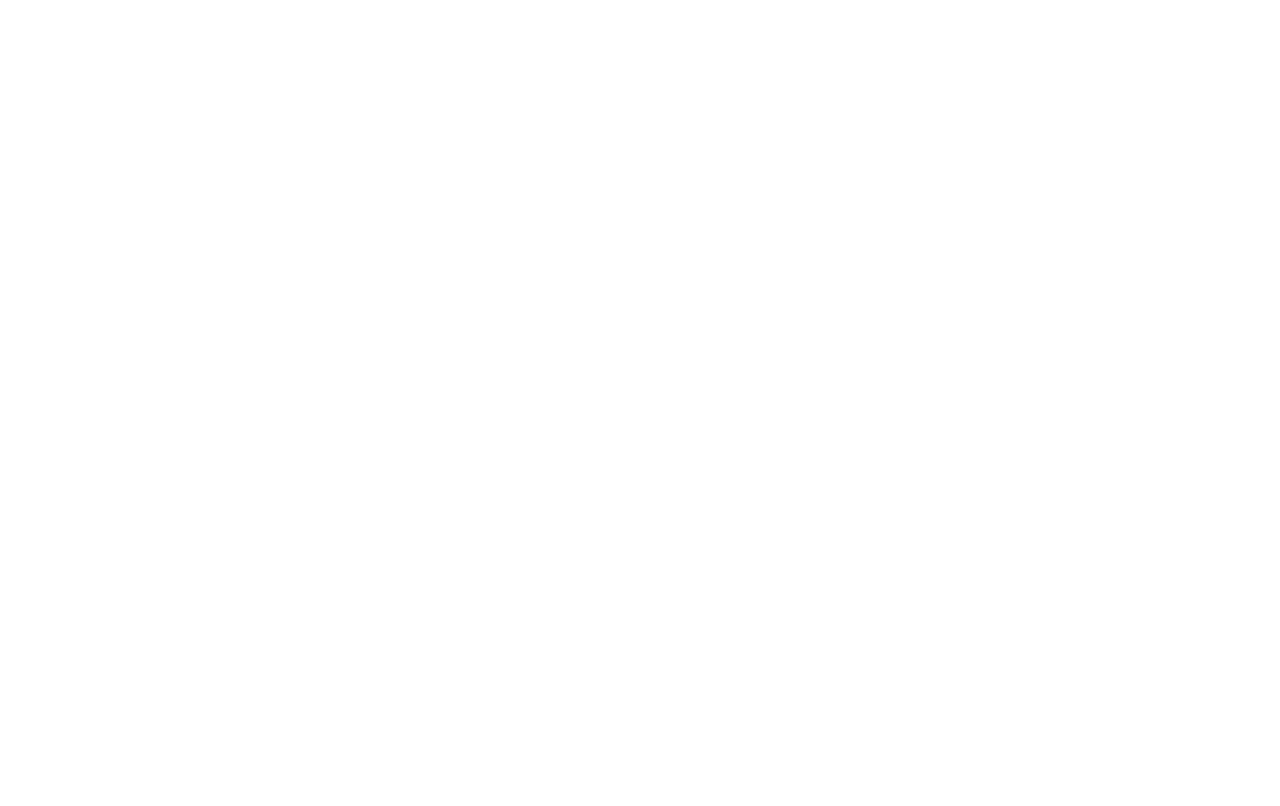
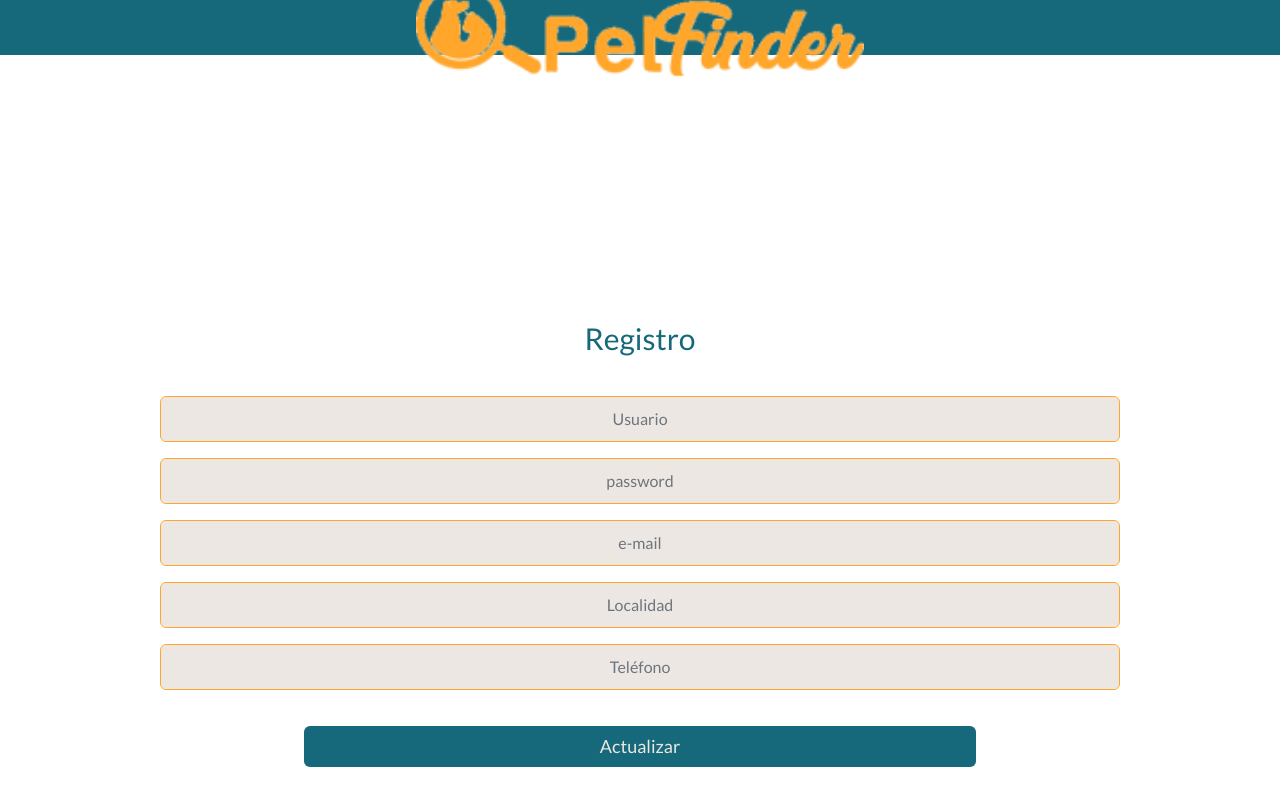
Before and after one commit to AlarconCode/PetFinder, an Angular app: page /actualizar-registro in a window 1280 px wide. Before the commit this address led to /. Shown: the top 806 px of the page. Built offline with nearby package versions, Linux system fonts and the light colour scheme.

Commit message:
Creado maquetacion pagina para actualizar datos de registro

```diff
--- a/src/app/app-routing.module.ts
+++ b/src/app/app-routing.module.ts
@@ -9,6 +9,7 @@ import { PostPageComponent } from './pages/post-page/post-page.component';
 import { ProfilePageComponent } from './pages/profile-page/profile-page.component';
 import { PublicProfilePageComponent } from './pages/public-profile-page/public-profile-page.component';
 import { RegisterPageComponent } from './pages/register-page/register-page.component';
+import { UpdateRegisterPageComponent } from './pages/update-register-page/update-register-page.component';
 import { WelcomePageComponent } from './pages/welcome-page/welcome-page.component';
 
 const routes: Routes = [
@@ -20,7 +21,9 @@ const routes: Routes = [
   {path: 'registro', component: RegisterPageComponent},
   {path: 'login', component: LoginPageComponent},
   {path: 'perfil-publico', component: PublicProfilePageComponent},
-  {path: 'contacto', component: ContactPageComponent}
+  {path: 'contacto', component: ContactPageComponent},
+  {path: 'actualizar-registro', component: UpdateRegisterPageComponent}
+
 ];
 
 @NgModule({
--- a/src/app/component/register-form/register-form.component.html
+++ b/src/app/component/register-form/register-form.component.html
@@ -15,7 +15,10 @@
     <div class="mb-3">
         <input type="text" class="form-control" id="formInput" placeholder="Teléfono">
     </div>
-    <div class="btnContainer">
+    <div class="btnContainer"*ngIf="urlCurrent === '/registro'">
         <button class="btn petButton" (click)="buttonRegister()">Registrarse</button>
     </div>
+    <div class="btnContainer" *ngIf="urlCurrent === '/actualizar-registro' ">
+        <button class="btn petButton" (click)="buttonUpdateRegister()">Actualizar</button>
+    </div>
 </form>
--- a/src/app/component/register-form/register-form.component.ts
+++ b/src/app/component/register-form/register-form.component.ts
@@ -8,8 +8,11 @@ import { Router } from '@angular/router';
 })
 export class RegisterFormComponent {
 
+  public urlCurrent:string
+
   constructor(private router:Router) {
 
+    this.urlCurrent = this.router.url
 
   }
 
@@ -17,4 +20,10 @@ export class RegisterFormComponent {
     this.router.navigateByUrl('/home')
   }
 
+  buttonUpdateRegister() {
+    this.router.navigateByUrl('/home')
+  }
+
+
+
 }
--- a/src/app/pages/update-register-page/update-register-page.component.html
+++ b/src/app/pages/update-register-page/update-register-page.component.html
@@ -1 +1 @@
-<p>update-register-page works!</p>
+<app-register-form></app-register-form>
```
